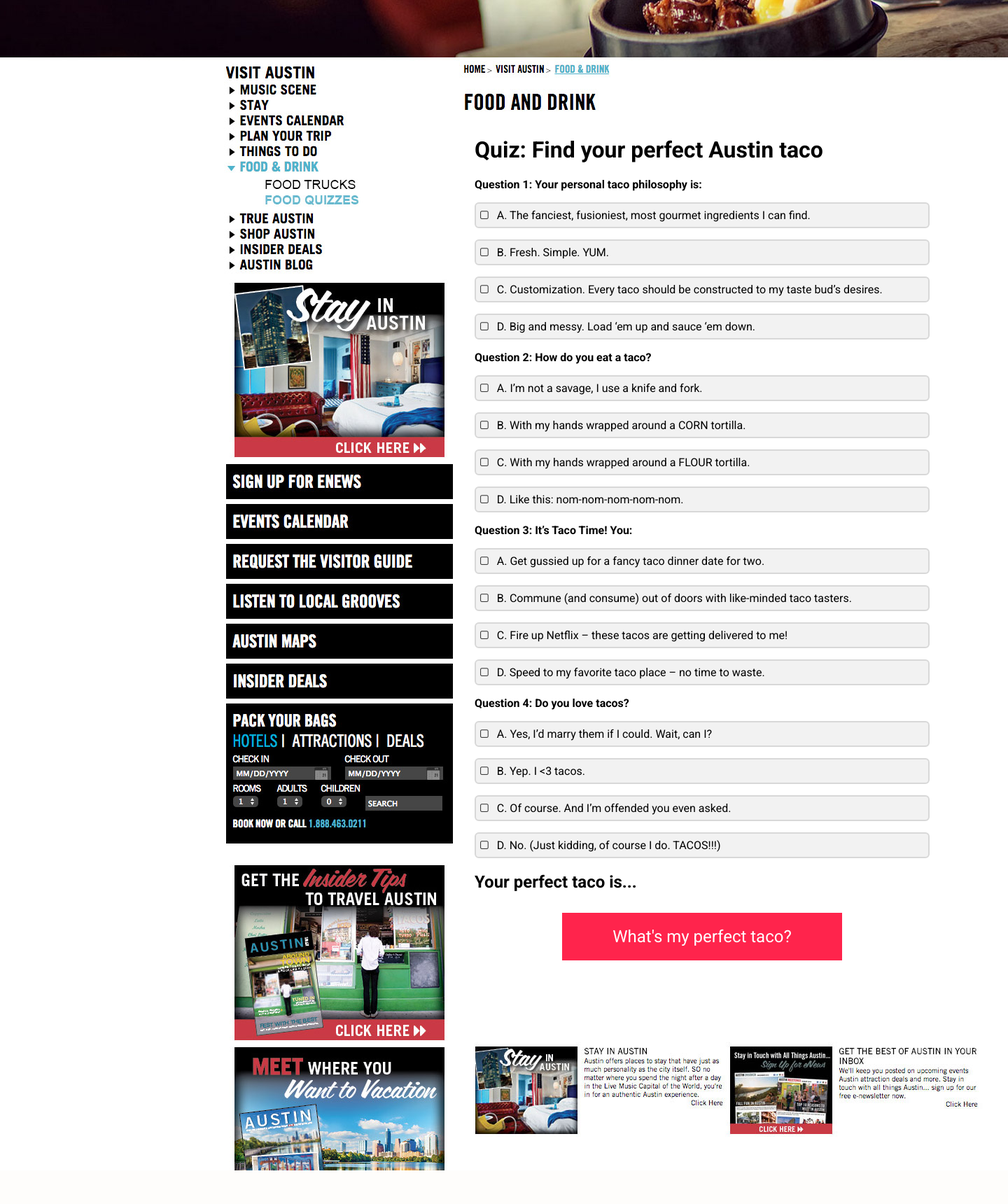
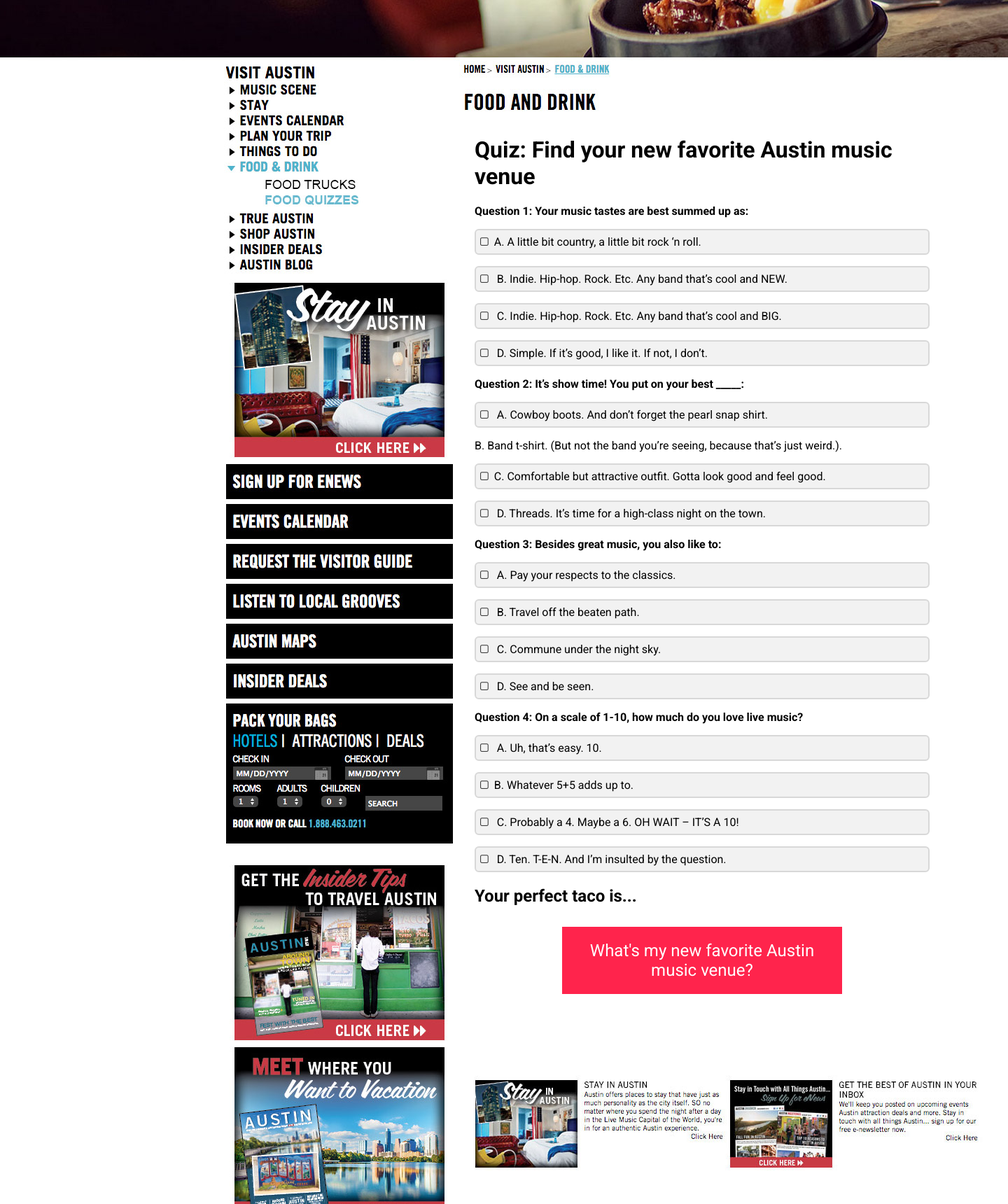
Before and after one commit to davidrhoden/acvb, a PHP site: page /music.php in a window 1440 px wide. Shown: the part 345-2065 px from the top of the page at 70% size. Before the commit the page ends 2017 px from the top, so only its background shows below. Run offline with PHP 8.4, Linux system fonts and the light colour scheme; some libraries are stand-ins or nearby versions.

Commit message:
add music quiz that works

```diff
--- a/music.php
+++ b/music.php
@@ -4,7 +4,7 @@
         <meta charset="utf-8">
         <meta name="description" content="">
         <meta name="viewport" content="width=device-width, initial-scale=1">
-        <title>Quiz: Find your perfect Austin taco</title>
+        <title>Quiz: Find your new favorite Austin music venue </title>
         <link rel="stylesheet" href="css/style.css">
         <link href='http://fonts.googleapis.com/css?family=Roboto:400,700' rel='stylesheet' type='text/css'>
         <link rel="stylesheet" href="//maxcdn.bootstrapcdn.com/font-awesome/4.3.0/css/font-awesome.min.css">
@@ -14,35 +14,34 @@
     </head>
     <body>
     <div id="wrapper">
-        <h1>Quiz: Find your perfect Austin taco</h1>
+        <h1>Quiz: Find your new favorite Austin music venue </h1>
 
-<p class="q">Question 1: Your personal taco philosophy is:</p>
-<p rel="1" class="answer a1"><span class="quiz_checkbox quiz-checkbox fa-square-o"></span> A.	The fanciest, fusioniest, most gourmet ingredients I can find.</p>
-<p rel="2" class="answer a1"><span class="quiz_checkbox quiz-checkbox fa-square-o"></span> B.	Fresh. Simple. YUM.</p>
-<p rel="3" class="answer a1"><span class="quiz_checkbox quiz-checkbox fa-square-o"></span> C.	Customization. Every taco should be constructed to my taste bud’s desires.</p>
-<p rel="4" class="answer a1"><span class="quiz_checkbox quiz-checkbox fa-square-o"></span> D.	Big and messy. Load ‘em up and sauce ‘em down.</p>
+<p class="q">Question 1: Your music tastes are best summed up as:</p>
+<p rel="1" class="answer a1"><span class="quiz_checkbox quiz-checkbox fa-square-o"></span>A.	A little bit country, a little bit rock ‘n roll.</p>
+<p rel="2" class="answer a1"><span class="quiz_checkbox quiz-checkbox fa-square-o"></span> B.	Indie. Hip-hop. Rock. Etc. Any band that’s cool and NEW.</p>
+<p rel="3" class="answer a1"><span class="quiz_checkbox quiz-checkbox fa-square-o"></span> C.	Indie. Hip-hop. Rock. Etc. Any band that’s cool and BIG.</p>
+<p rel="4" class="answer a1"><span class="quiz_checkbox quiz-checkbox fa-square-o"></span> D.	Simple. If it’s good, I like it. If not, I don’t.</p>
 
-<p class="q">Question 2: How do you eat a taco?</p>
-<p rel="1" class="answer a2"><span class="quiz_checkbox quiz-checkbox fa-square-o"></span> A.	I’m not a savage, I use a knife and fork.</p>
-<p rel="2" class="answer a2"><span class="quiz_checkbox quiz-checkbox fa-square-o"></span> B.	With my hands wrapped around a CORN tortilla.</p>
-<p rel="3" class="answer a2"><span class="quiz_checkbox quiz-checkbox fa-square-o"></span> C.	With my hands wrapped around a FLOUR tortilla.</p>
-<p rel="4" class="answer a2"><span class="quiz_checkbox quiz-checkbox fa-square-o"></span> D.	Like this: nom-nom-nom-nom-nom.</p>
+<p class="q">Question 2: It’s show time! You put on your best _____:</p>
+<p rel="1" class="answer a2"><span class="quiz_checkbox quiz-checkbox fa-square-o"></span> A.	Cowboy boots. And don’t forget the pearl snap shirt.</p>B.	Band t-shirt. (But not the band you’re seeing, because that’s just weird.).</p>
+<p rel="3" class="answer a2"><span class="quiz_checkbox quiz-checkbox fa-square-o"></span>C.	Comfortable but attractive outfit. Gotta look good and feel good.</p>
+<p rel="4" class="answer a2"><span class="quiz_checkbox quiz-checkbox fa-square-o"></span> D.	Threads. It’s time for a high-class night on the town.</p>
 
-<p class="q">Question 3: It’s Taco Time! You:</p>
-<p rel="1" class="answer a3"><span class="quiz_checkbox quiz-checkbox fa-square-o"></span> A.	Get gussied up for a fancy taco dinner date for two.</p>
-<p rel="2" class="answer a3"><span class="quiz_checkbox quiz-checkbox fa-square-o"></span> B.	Commune (and consume) out of doors with like-minded taco tasters.</p>
-<p rel="3" class="answer a3"><span class="quiz_checkbox quiz-checkbox fa-square-o"></span> C.	Fire up Netflix – these tacos are getting delivered to me!</p>
-<p rel="4" class="answer a3"><span class="quiz_checkbox quiz-checkbox fa-square-o"></span> D.	Speed to my favorite taco place – no time to waste.</p>
+<p class="q">Question 3: Besides great music, you also like to:</p>
+<p rel="1" class="answer a3"><span class="quiz_checkbox quiz-checkbox fa-square-o"></span> A.	Pay your respects to the classics.</p>
+<p rel="2" class="answer a3"><span class="quiz_checkbox quiz-checkbox fa-square-o"></span> B.	Travel off the beaten path.</p>
+<p rel="3" class="answer a3"><span class="quiz_checkbox quiz-checkbox fa-square-o"></span> C.	Commune under the night sky.</p>
+<p rel="4" class="answer a3"><span class="quiz_checkbox quiz-checkbox fa-square-o"></span> D.	See and be seen.</p>
 
-<p class="q">Question 4: Do you love tacos?</p>
-<p rel="1" class="answer a4"><span class="quiz_checkbox quiz-checkbox fa-square-o"></span> A.	Yes, I’d marry them if I could. Wait, can I?</p>
-<p rel="2" class="answer a4"><span class="quiz_checkbox quiz-checkbox fa-square-o"></span> B.	Yep. I &lt;3 tacos.</p>
-<p rel="3" class="answer a4"><span class="quiz_checkbox quiz-checkbox fa-square-o"></span> C.	Of course. And I’m offended you even asked.</p>
-<p rel="4" class="answer a4"><span class="quiz_checkbox quiz-checkbox fa-square-o"></span> D.	No. (Just kidding, of course I do. TACOS!!!)</p>
+<p class="q">Question 4: On a scale of 1-10, how much do you love live music?</p>
+<p rel="1" class="answer a4"><span class="quiz_checkbox quiz-checkbox fa-square-o"></span> A.	Uh, that’s easy. 10.</p>
+<p rel="2" class="answer a4"><span class="quiz_checkbox quiz-checkbox fa-square-o"></span>B.	Whatever 5+5 adds up to.</p>
+<p rel="3" class="answer a4"><span class="quiz_checkbox quiz-checkbox fa-square-o"></span> C.	Probably a 4. Maybe a 6. OH WAIT – IT’S A 10!</p>
+<p rel="4" class="answer a4"><span class="quiz_checkbox quiz-checkbox fa-square-o"></span> D.	Ten. T-E-N. And I’m insulted by the question.</p>
 <h2 id="yourtaco">Your perfect taco is...</h2>
 
 <div id="result">
-<p class="showResult">What's my perfect taco?</p>
+<p class="showResult">What's my new favorite Austin music venue?</p>
 </div>
 <img src="img/footerads.jpg" alt="footer ads">
 </div>
```
Also changed, not shown: js/musicscripts.js (+14 -4 lines), 1 other file.
